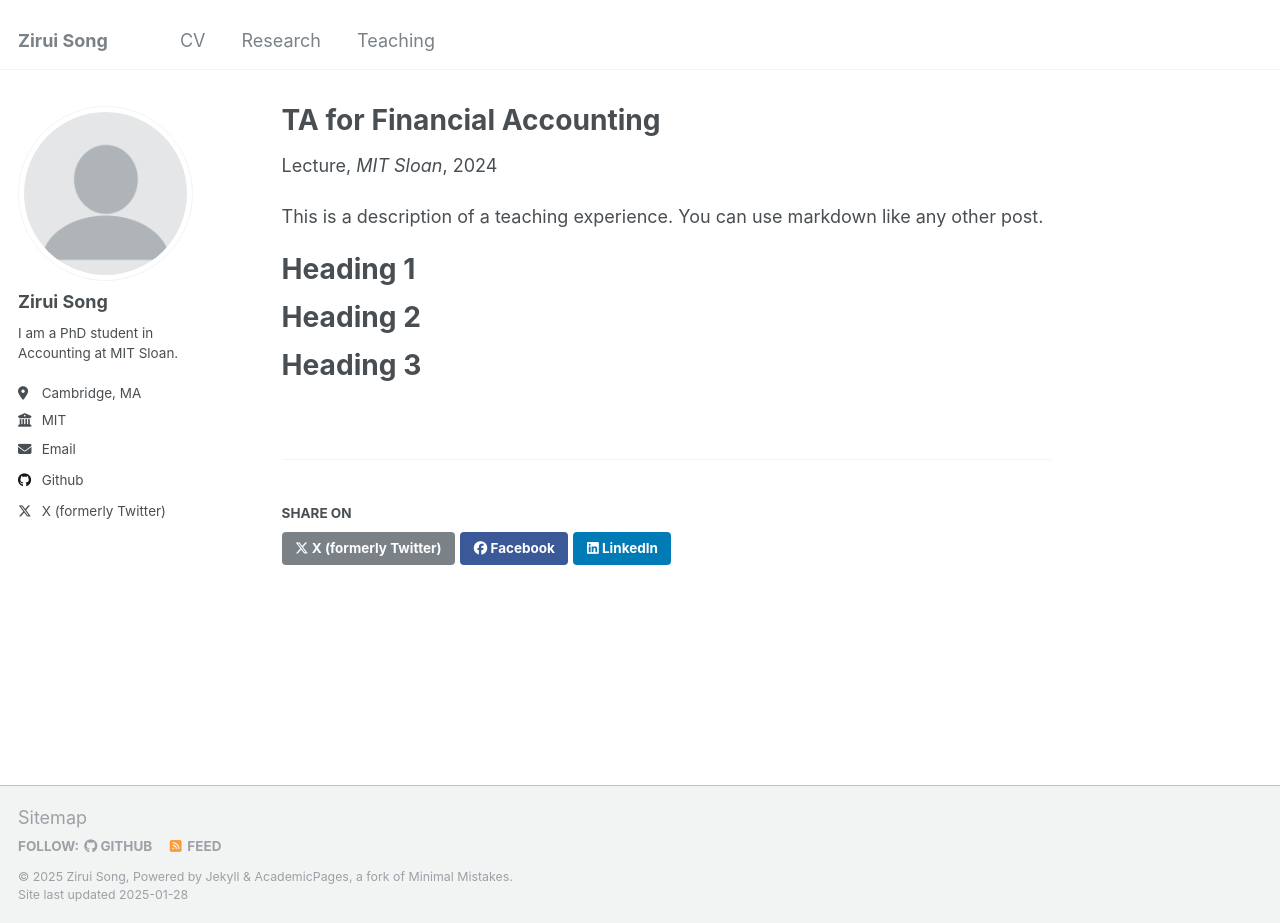
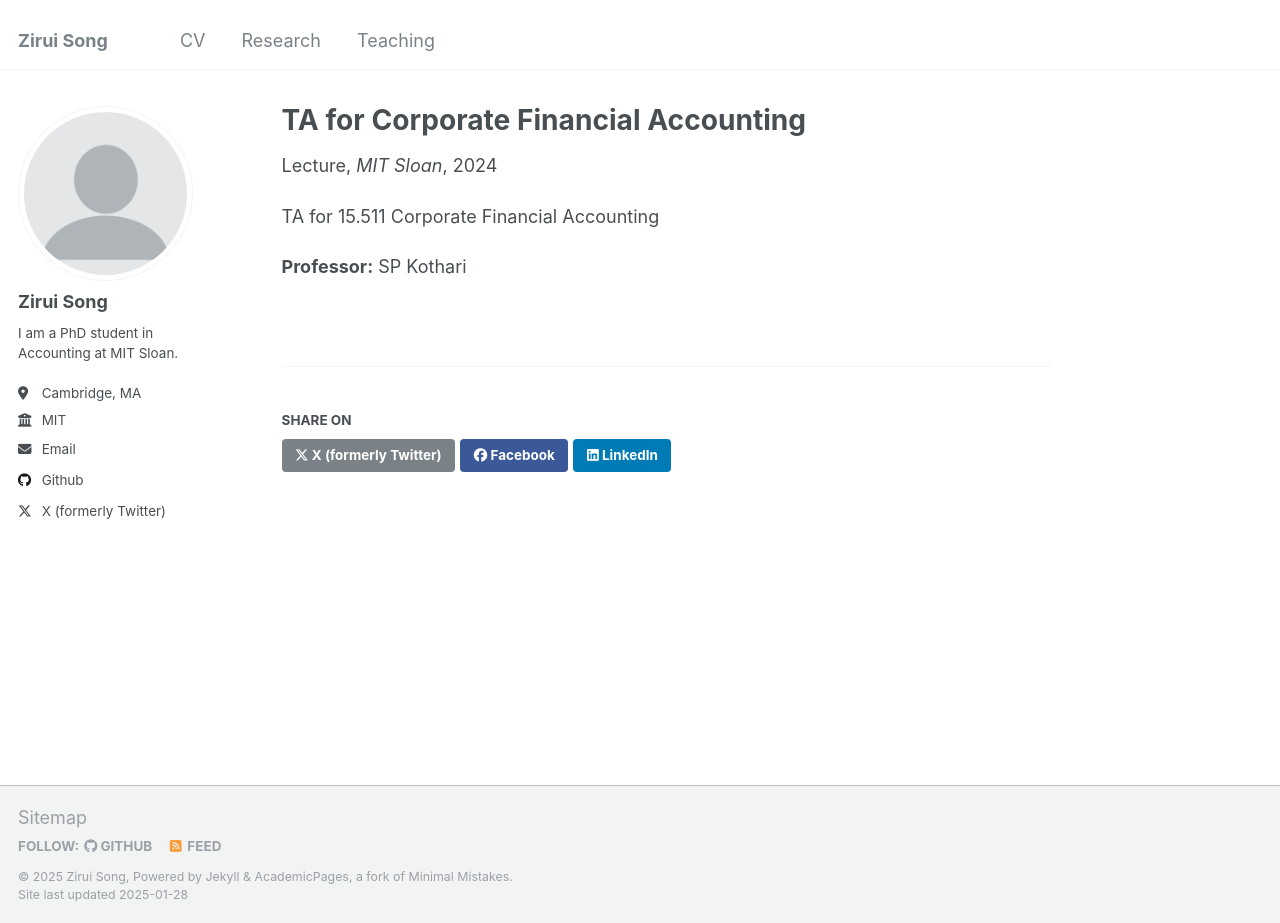
Before and after one commit to zirui-song/zirui-song.github.io, a Jekyll site: the page built from _teaching/2024-summer-teaching.md, in a window 1280 px wide and 923 px high. Built offline with Jekyll 4.4.1, drawn with Linux system fonts in a browser that asks for light colours.

Commit message:
Update 2024-summer-teaching.md

```diff
--- a/_teaching/2024-summer-teaching.md
+++ b/_teaching/2024-summer-teaching.md
@@ -1,20 +1,13 @@
 ---
-title: "TA for Financial Accounting"
+title: "TA for Corporate Financial Accounting"
 collection: teaching
 type: "Lecture"
 permalink: /teaching/2024-summer-teaching
 venue: "MIT Sloan"
-date: 2024-07-01
+date: 2024-07-22
 location: "Cambridge, MA"
 ---
 
-This is a description of a teaching experience. You can use markdown like any other post.
+TA for 15.511 Corporate Financial Accounting
 
-Heading 1
-======
-
-Heading 2
-======
-
-Heading 3
-======
+**Professor:** SP Kothari
```
